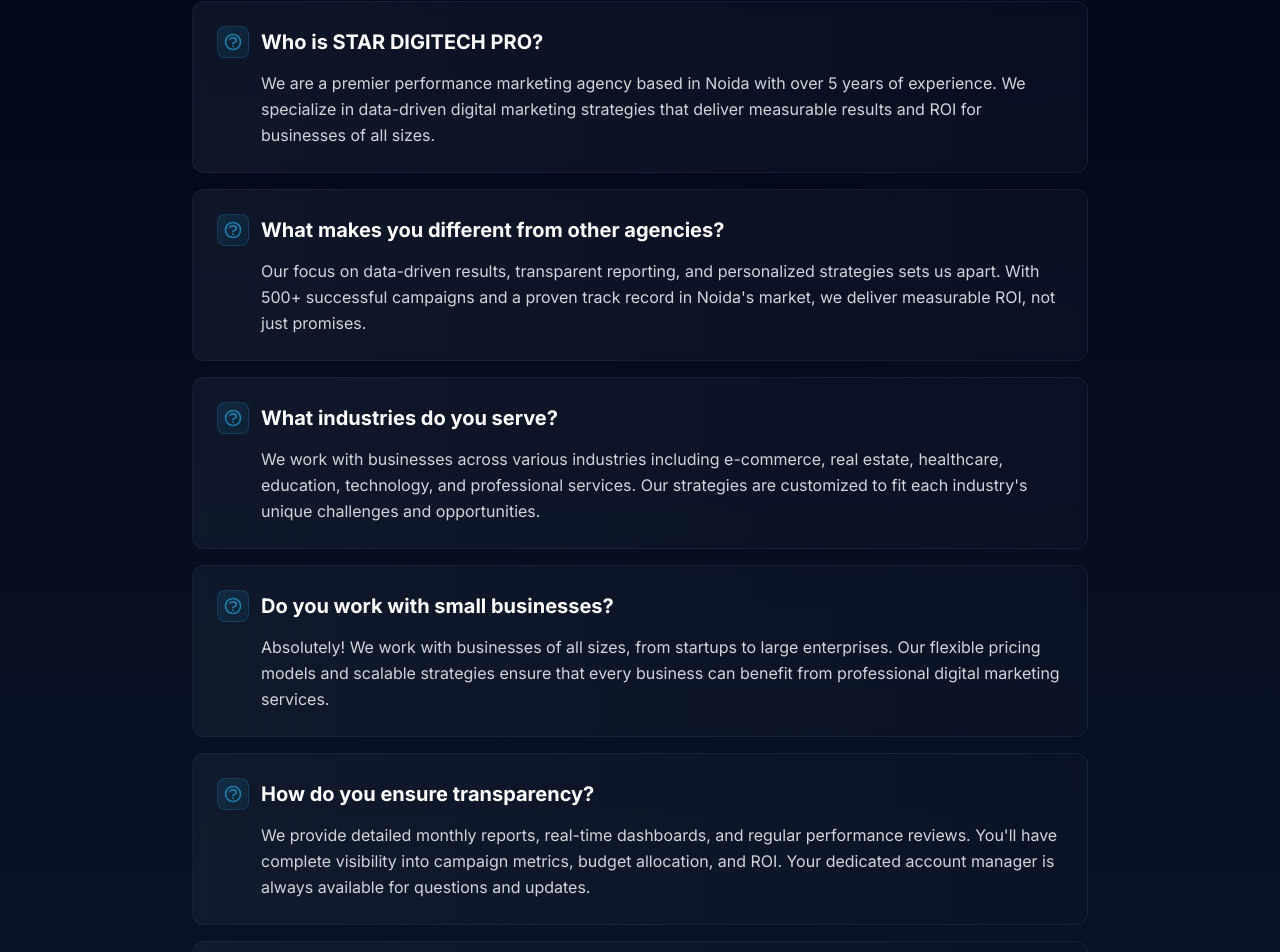
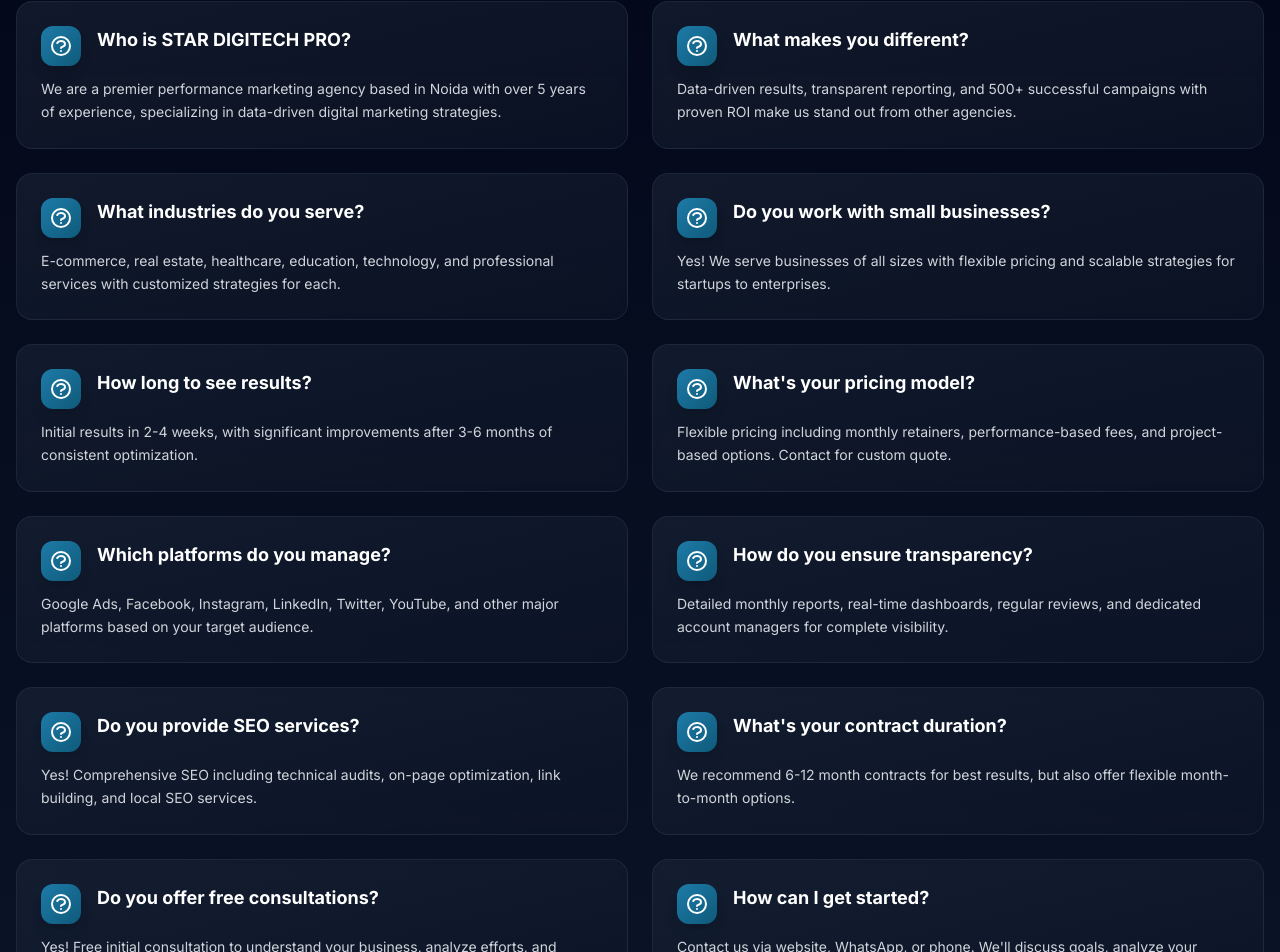
Before and after one commit to anshmydigitalcrown-ui/stardigitechpro, a Next.js app: page /about in a window 1280 px wide. Shown: the part 5727-6679 px from the top of the page. Built offline with nearby package versions, Linux system fonts and the light colour scheme.

Commit message:
Update FAQ section with 12 stylish questions in 2-column grid and fix Execution text color

```diff
--- a/app/about/page.tsx
+++ b/app/about/page.tsx
@@ -537,8 +537,8 @@ export default function ServicePage() {
                   3
                 </div>
               </div>
-              <h3 className="text-xl font-bold text-white mb-3 group-hover:text-primary transition-colors duration-300">Execution</h3>
-              <p className="text-gray-300 text-sm leading-relaxed">
+              <h3 className="text-xl font-bold text-white mb-3 transition-colors duration-300">Execution</h3>
+              <p className="text-white text-sm leading-relaxed">
                 Launch and manage campaigns with continuous monitoring and optimization
               </p>
             </div>
@@ -666,113 +666,191 @@ export default function ServicePage() {
         <div className="container mx-auto px-4">
           <div className="text-center mb-16">
             <p className="text-[#1d7ba8] text-sm uppercase tracking-wider font-semibold mb-4">FAQ</p>
-            <h2 className="text-4xl md:text-5xl font-bold text-white mb-4">Common Questions About Us</h2>
+            <h2 className="text-4xl md:text-5xl font-bold text-white mb-4">Frequently Asked Questions</h2>
             <p className="text-gray-300 text-lg max-w-3xl mx-auto">
               Everything you need to know about working with STAR DIGITECH PRO
             </p>
           </div>
 
-          <div className="max-w-4xl mx-auto space-y-4">
+          <div className="grid grid-cols-1 md:grid-cols-2 gap-6 max-w-7xl mx-auto">
             {/* FAQ 1 */}
-            <div className="group bg-gradient-to-r from-slate-800/40 to-slate-900/40 backdrop-blur-sm rounded-xl border border-slate-700/30 hover:border-[#1d7ba8]/50 transition-all duration-300 overflow-hidden">
-              <div className="p-6">
-                <h3 className="text-xl font-bold text-white mb-3 flex items-center gap-3">
-                  <span className="flex-shrink-0 w-8 h-8 bg-gradient-to-br from-[#1d7ba8]/20 to-[#1d7ba8]/10 rounded-lg flex items-center justify-center border border-[#1d7ba8]/30">
-                    <svg className="w-5 h-5 text-[#1d7ba8]" fill="none" stroke="currentColor" viewBox="0 0 24 24">
+            <div className="group bg-gradient-to-br from-slate-800/50 to-slate-900/50 backdrop-blur-sm rounded-2xl border border-slate-700/40 hover:border-[#1d7ba8]/60 transition-all duration-300 p-6 hover:shadow-xl hover:shadow-[#1d7ba8]/10">
+              <div className="flex items-start gap-4 mb-3">
+                <div className="flex-shrink-0 w-10 h-10 bg-gradient-to-br from-[#1d7ba8] to-[#0f5a7a] rounded-xl flex items-center justify-center shadow-lg">
+                  <svg className="w-6 h-6 text-white" fill="none" stroke="currentColor" viewBox="0 0 24 24">
                     <path strokeLinecap="round" strokeLinejoin="round" strokeWidth={2} d="M8.228 9c.549-1.165 2.03-2 3.772-2 2.21 0 4 1.343 4 3 0 1.4-1.278 2.575-3.006 2.907-.542.104-.994.54-.994 1.093m0 3h.01M21 12a9 9 0 11-18 0 9 9 0 0118 0z" />
                   </svg>
-                  </span>
-                  <span className="flex-1">Who is STAR DIGITECH PRO?</span>
-                </h3>
-                <p className="text-gray-300 text-base leading-relaxed ml-11">
-                  We are a premier performance marketing agency based in Noida with over 5 years of experience. We specialize in data-driven digital marketing strategies that deliver measurable results and ROI for businesses of all sizes.
+                </div>
+                <h3 className="text-lg font-bold text-white flex-1 group-hover:text-[#1d7ba8] transition-colors duration-300">Who is STAR DIGITECH PRO?</h3>
+              </div>
+              <p className="text-gray-300 text-sm leading-relaxed">
+                We are a premier performance marketing agency based in Noida with over 5 years of experience, specializing in data-driven digital marketing strategies.
               </p>
-              </div>
             </div>
 
             {/* FAQ 2 */}
-            <div className="group bg-gradient-to-r from-slate-800/40 to-slate-900/40 backdrop-blur-sm rounded-xl border border-slate-700/30 hover:border-[#1d7ba8]/50 transition-all duration-300 overflow-hidden">
-              <div className="p-6">
-                <h3 className="text-xl font-bold text-white mb-3 flex items-center gap-3">
-                  <span className="flex-shrink-0 w-8 h-8 bg-gradient-to-br from-[#1d7ba8]/20 to-[#1d7ba8]/10 rounded-lg flex items-center justify-center border border-[#1d7ba8]/30">
-                    <svg className="w-5 h-5 text-[#1d7ba8]" fill="none" stroke="currentColor" viewBox="0 0 24 24">
+            <div className="group bg-gradient-to-br from-slate-800/50 to-slate-900/50 backdrop-blur-sm rounded-2xl border border-slate-700/40 hover:border-[#1d7ba8]/60 transition-all duration-300 p-6 hover:shadow-xl hover:shadow-[#1d7ba8]/10">
+              <div className="flex items-start gap-4 mb-3">
+                <div className="flex-shrink-0 w-10 h-10 bg-gradient-to-br from-[#1d7ba8] to-[#0f5a7a] rounded-xl flex items-center justify-center shadow-lg">
+                  <svg className="w-6 h-6 text-white" fill="none" stroke="currentColor" viewBox="0 0 24 24">
                     <path strokeLinecap="round" strokeLinejoin="round" strokeWidth={2} d="M8.228 9c.549-1.165 2.03-2 3.772-2 2.21 0 4 1.343 4 3 0 1.4-1.278 2.575-3.006 2.907-.542.104-.994.54-.994 1.093m0 3h.01M21 12a9 9 0 11-18 0 9 9 0 0118 0z" />
                   </svg>
-                  </span>
-                  <span className="flex-1">What makes you different from other agencies?</span>
-                </h3>
-                <p className="text-gray-300 text-base leading-relaxed ml-11">
-                  Our focus on data-driven results, transparent reporting, and personalized strategies sets us apart. With 500+ successful campaigns and a proven track record in Noida's market, we deliver measurable ROI, not just promises.
+                </div>
+                <h3 className="text-lg font-bold text-white flex-1 group-hover:text-[#1d7ba8] transition-colors duration-300">What makes you different?</h3>
+              </div>
+              <p className="text-gray-300 text-sm leading-relaxed">
+                Data-driven results, transparent reporting, and 500+ successful campaigns with proven ROI make us stand out from other agencies.
               </p>
-              </div>
             </div>
 
             {/* FAQ 3 */}
-            <div className="group bg-gradient-to-r from-slate-800/40 to-slate-900/40 backdrop-blur-sm rounded-xl border border-slate-700/30 hover:border-[#1d7ba8]/50 transition-all duration-300 overflow-hidden">
-              <div className="p-6">
-                <h3 className="text-xl font-bold text-white mb-3 flex items-center gap-3">
-                  <span className="flex-shrink-0 w-8 h-8 bg-gradient-to-br from-[#1d7ba8]/20 to-[#1d7ba8]/10 rounded-lg flex items-center justify-center border border-[#1d7ba8]/30">
-                    <svg className="w-5 h-5 text-[#1d7ba8]" fill="none" stroke="currentColor" viewBox="0 0 24 24">
+            <div className="group bg-gradient-to-br from-slate-800/50 to-slate-900/50 backdrop-blur-sm rounded-2xl border border-slate-700/40 hover:border-[#1d7ba8]/60 transition-all duration-300 p-6 hover:shadow-xl hover:shadow-[#1d7ba8]/10">
+              <div className="flex items-start gap-4 mb-3">
+                <div className="flex-shrink-0 w-10 h-10 bg-gradient-to-br from-[#1d7ba8] to-[#0f5a7a] rounded-xl flex items-center justify-center shadow-lg">
+                  <svg className="w-6 h-6 text-white" fill="none" stroke="currentColor" viewBox="0 0 24 24">
                     <path strokeLinecap="round" strokeLinejoin="round" strokeWidth={2} d="M8.228 9c.549-1.165 2.03-2 3.772-2 2.21 0 4 1.343 4 3 0 1.4-1.278 2.575-3.006 2.907-.542.104-.994.54-.994 1.093m0 3h.01M21 12a9 9 0 11-18 0 9 9 0 0118 0z" />
                   </svg>
-                  </span>
-                  <span className="flex-1">What industries do you serve?</span>
-                </h3>
-                <p className="text-gray-300 text-base leading-relaxed ml-11">
-                  We work with businesses across various industries including e-commerce, real estate, healthcare, education, technology, and professional services. Our strategies are customized to fit each industry's unique challenges and opportunities.
+                </div>
+                <h3 className="text-lg font-bold text-white flex-1 group-hover:text-[#1d7ba8] transition-colors duration-300">What industries do you serve?</h3>
+              </div>
+              <p className="text-gray-300 text-sm leading-relaxed">
+                E-commerce, real estate, healthcare, education, technology, and professional services with customized strategies for each.
               </p>
-              </div>
             </div>
 
             {/* FAQ 4 */}
-            <div className="group bg-gradient-to-r from-slate-800/40 to-slate-900/40 backdrop-blur-sm rounded-xl border border-slate-700/30 hover:border-[#1d7ba8]/50 transition-all duration-300 overflow-hidden">
-              <div className="p-6">
-                <h3 className="text-xl font-bold text-white mb-3 flex items-center gap-3">
-                  <span className="flex-shrink-0 w-8 h-8 bg-gradient-to-br from-[#1d7ba8]/20 to-[#1d7ba8]/10 rounded-lg flex items-center justify-center border border-[#1d7ba8]/30">
-                    <svg className="w-5 h-5 text-[#1d7ba8]" fill="none" stroke="currentColor" viewBox="0 0 24 24">
+            <div className="group bg-gradient-to-br from-slate-800/50 to-slate-900/50 backdrop-blur-sm rounded-2xl border border-slate-700/40 hover:border-[#1d7ba8]/60 transition-all duration-300 p-6 hover:shadow-xl hover:shadow-[#1d7ba8]/10">
+              <div className="flex items-start gap-4 mb-3">
+                <div className="flex-shrink-0 w-10 h-10 bg-gradient-to-br from-[#1d7ba8] to-[#0f5a7a] rounded-xl flex items-center justify-center shadow-lg">
+                  <svg className="w-6 h-6 text-white" fill="none" stroke="currentColor" viewBox="0 0 24 24">
                     <path strokeLinecap="round" strokeLinejoin="round" strokeWidth={2} d="M8.228 9c.549-1.165 2.03-2 3.772-2 2.21 0 4 1.343 4 3 0 1.4-1.278 2.575-3.006 2.907-.542.104-.994.54-.994 1.093m0 3h.01M21 12a9 9 0 11-18 0 9 9 0 0118 0z" />
                   </svg>
-                  </span>
-                  <span className="flex-1">Do you work with small businesses?</span>
-                </h3>
-                <p className="text-gray-300 text-base leading-relaxed ml-11">
-                  Absolutely! We work with businesses of all sizes, from startups to large enterprises. Our flexible pricing models and scalable strategies ensure that every business can benefit from professional digital marketing services.
+                </div>
+                <h3 className="text-lg font-bold text-white flex-1 group-hover:text-[#1d7ba8] transition-colors duration-300">Do you work with small businesses?</h3>
+              </div>
+              <p className="text-gray-300 text-sm leading-relaxed">
+                Yes! We serve businesses of all sizes with flexible pricing and scalable strategies for startups to enterprises.
               </p>
-              </div>
             </div>
 
             {/* FAQ 5 */}
-            <div className="group bg-gradient-to-r from-slate-800/40 to-slate-900/40 backdrop-blur-sm rounded-xl border border-slate-700/30 hover:border-[#1d7ba8]/50 transition-all duration-300 overflow-hidden">
-              <div className="p-6">
-                <h3 className="text-xl font-bold text-white mb-3 flex items-center gap-3">
-                  <span className="flex-shrink-0 w-8 h-8 bg-gradient-to-br from-[#1d7ba8]/20 to-[#1d7ba8]/10 rounded-lg flex items-center justify-center border border-[#1d7ba8]/30">
-                    <svg className="w-5 h-5 text-[#1d7ba8]" fill="none" stroke="currentColor" viewBox="0 0 24 24">
+            <div className="group bg-gradient-to-br from-slate-800/50 to-slate-900/50 backdrop-blur-sm rounded-2xl border border-slate-700/40 hover:border-[#1d7ba8]/60 transition-all duration-300 p-6 hover:shadow-xl hover:shadow-[#1d7ba8]/10">
+              <div className="flex items-start gap-4 mb-3">
+                <div className="flex-shrink-0 w-10 h-10 bg-gradient-to-br from-[#1d7ba8] to-[#0f5a7a] rounded-xl flex items-center justify-center shadow-lg">
+                  <svg className="w-6 h-6 text-white" fill="none" stroke="currentColor" viewBox="0 0 24 24">
                     <path strokeLinecap="round" strokeLinejoin="round" strokeWidth={2} d="M8.228 9c.549-1.165 2.03-2 3.772-2 2.21 0 4 1.343 4 3 0 1.4-1.278 2.575-3.006 2.907-.542.104-.994.54-.994 1.093m0 3h.01M21 12a9 9 0 11-18 0 9 9 0 0118 0z" />
                   </svg>
-                  </span>
-                  <span className="flex-1">How do you ensure transparency?</span>
-                </h3>
-                <p className="text-gray-300 text-base leading-relaxed ml-11">
-                  We provide detailed monthly reports, real-time dashboards, and regular performance reviews. You'll have complete visibility into campaign metrics, budget allocation, and ROI. Your dedicated account manager is always available for questions and updates.
+                </div>
+                <h3 className="text-lg font-bold text-white flex-1 group-hover:text-[#1d7ba8] transition-colors duration-300">How long to see results?</h3>
+              </div>
+              <p className="text-gray-300 text-sm leading-relaxed">
+                Initial results in 2-4 weeks, with significant improvements after 3-6 months of consistent optimization.
               </p>
-              </div>
             </div>
 
             {/* FAQ 6 */}
-            <div className="group bg-gradient-to-r from-slate-800/40 to-slate-900/40 backdrop-blur-sm rounded-xl border border-slate-700/30 hover:border-[#1d7ba8]/50 transition-all duration-300 overflow-hidden">
-              <div className="p-6">
-                <h3 className="text-xl font-bold text-white mb-3 flex items-center gap-3">
-                  <span className="flex-shrink-0 w-8 h-8 bg-gradient-to-br from-[#1d7ba8]/20 to-[#1d7ba8]/10 rounded-lg flex items-center justify-center border border-[#1d7ba8]/30">
-                    <svg className="w-5 h-5 text-[#1d7ba8]" fill="none" stroke="currentColor" viewBox="0 0 24 24">
+            <div className="group bg-gradient-to-br from-slate-800/50 to-slate-900/50 backdrop-blur-sm rounded-2xl border border-slate-700/40 hover:border-[#1d7ba8]/60 transition-all duration-300 p-6 hover:shadow-xl hover:shadow-[#1d7ba8]/10">
+              <div className="flex items-start gap-4 mb-3">
+                <div className="flex-shrink-0 w-10 h-10 bg-gradient-to-br from-[#1d7ba8] to-[#0f5a7a] rounded-xl flex items-center justify-center shadow-lg">
+                  <svg className="w-6 h-6 text-white" fill="none" stroke="currentColor" viewBox="0 0 24 24">
                     <path strokeLinecap="round" strokeLinejoin="round" strokeWidth={2} d="M8.228 9c.549-1.165 2.03-2 3.772-2 2.21 0 4 1.343 4 3 0 1.4-1.278 2.575-3.006 2.907-.542.104-.994.54-.994 1.093m0 3h.01M21 12a9 9 0 11-18 0 9 9 0 0118 0z" />
                   </svg>
-                  </span>
-                  <span className="flex-1">How can I get started?</span>
-                </h3>
-                <p className="text-gray-300 text-base leading-relaxed ml-11">
-                  Getting started is easy! Contact us through our website, WhatsApp, or phone for a free consultation. We'll discuss your business goals, analyze your current marketing efforts, and create a customized strategy tailored to your needs.
+                </div>
+                <h3 className="text-lg font-bold text-white flex-1 group-hover:text-[#1d7ba8] transition-colors duration-300">What's your pricing model?</h3>
+              </div>
+              <p className="text-gray-300 text-sm leading-relaxed">
+                Flexible pricing including monthly retainers, performance-based fees, and project-based options. Contact for custom quote.
               </p>
             </div>
+
+            {/* FAQ 7 */}
+            <div className="group bg-gradient-to-br from-slate-800/50 to-slate-900/50 backdrop-blur-sm rounded-2xl border border-slate-700/40 hover:border-[#1d7ba8]/60 transition-all duration-300 p-6 hover:shadow-xl hover:shadow-[#1d7ba8]/10">
+              <div className="flex items-start gap-4 mb-3">
+                <div className="flex-shrink-0 w-10 h-10 bg-gradient-to-br from-[#1d7ba8] to-[#0f5a7a] rounded-xl flex items-center justify-center shadow-lg">
+                  <svg className="w-6 h-6 text-white" fill="none" stroke="currentColor" viewBox="0 0 24 24">
+                    <path strokeLinecap="round" strokeLinejoin="round" strokeWidth={2} d="M8.228 9c.549-1.165 2.03-2 3.772-2 2.21 0 4 1.343 4 3 0 1.4-1.278 2.575-3.006 2.907-.542.104-.994.54-.994 1.093m0 3h.01M21 12a9 9 0 11-18 0 9 9 0 0118 0z" />
+                  </svg>
+                </div>
+                <h3 className="text-lg font-bold text-white flex-1 group-hover:text-[#1d7ba8] transition-colors duration-300">Which platforms do you manage?</h3>
+              </div>
+              <p className="text-gray-300 text-sm leading-relaxed">
+                Google Ads, Facebook, Instagram, LinkedIn, Twitter, YouTube, and other major platforms based on your target audience.
+              </p>
+            </div>
+
+            {/* FAQ 8 */}
+            <div className="group bg-gradient-to-br from-slate-800/50 to-slate-900/50 backdrop-blur-sm rounded-2xl border border-slate-700/40 hover:border-[#1d7ba8]/60 transition-all duration-300 p-6 hover:shadow-xl hover:shadow-[#1d7ba8]/10">
+              <div className="flex items-start gap-4 mb-3">
+                <div className="flex-shrink-0 w-10 h-10 bg-gradient-to-br from-[#1d7ba8] to-[#0f5a7a] rounded-xl flex items-center justify-center shadow-lg">
+                  <svg className="w-6 h-6 text-white" fill="none" stroke="currentColor" viewBox="0 0 24 24">
+                    <path strokeLinecap="round" strokeLinejoin="round" strokeWidth={2} d="M8.228 9c.549-1.165 2.03-2 3.772-2 2.21 0 4 1.343 4 3 0 1.4-1.278 2.575-3.006 2.907-.542.104-.994.54-.994 1.093m0 3h.01M21 12a9 9 0 11-18 0 9 9 0 0118 0z" />
+                  </svg>
+                </div>
+                <h3 className="text-lg font-bold text-white flex-1 group-hover:text-[#1d7ba8] transition-colors duration-300">How do you ensure transparency?</h3>
+              </div>
+              <p className="text-gray-300 text-sm leading-relaxed">
+                Detailed monthly reports, real-time dashboards, regular reviews, and dedicated account managers for complete visibility.
+              </p>
+            </div>
+
+            {/* FAQ 9 */}
+            <div className="group bg-gradient-to-br from-slate-800/50 to-slate-900/50 backdrop-blur-sm rounded-2xl border border-slate-700/40 hover:border-[#1d7ba8]/60 transition-all duration-300 p-6 hover:shadow-xl hover:shadow-[#1d7ba8]/10">
+              <div className="flex items-start gap-4 mb-3">
+                <div className="flex-shrink-0 w-10 h-10 bg-gradient-to-br from-[#1d7ba8] to-[#0f5a7a] rounded-xl flex items-center justify-center shadow-lg">
+                  <svg className="w-6 h-6 text-white" fill="none" stroke="currentColor" viewBox="0 0 24 24">
+                    <path strokeLinecap="round" strokeLinejoin="round" strokeWidth={2} d="M8.228 9c.549-1.165 2.03-2 3.772-2 2.21 0 4 1.343 4 3 0 1.4-1.278 2.575-3.006 2.907-.542.104-.994.54-.994 1.093m0 3h.01M21 12a9 9 0 11-18 0 9 9 0 0118 0z" />
+                  </svg>
+                </div>
+                <h3 className="text-lg font-bold text-white flex-1 group-hover:text-[#1d7ba8] transition-colors duration-300">Do you provide SEO services?</h3>
+              </div>
+              <p className="text-gray-300 text-sm leading-relaxed">
+                Yes! Comprehensive SEO including technical audits, on-page optimization, link building, and local SEO services.
+              </p>
+            </div>
+
+            {/* FAQ 10 */}
+            <div className="group bg-gradient-to-br from-slate-800/50 to-slate-900/50 backdrop-blur-sm rounded-2xl border border-slate-700/40 hover:border-[#1d7ba8]/60 transition-all duration-300 p-6 hover:shadow-xl hover:shadow-[#1d7ba8]/10">
+              <div className="flex items-start gap-4 mb-3">
+                <div className="flex-shrink-0 w-10 h-10 bg-gradient-to-br from-[#1d7ba8] to-[#0f5a7a] rounded-xl flex items-center justify-center shadow-lg">
+                  <svg className="w-6 h-6 text-white" fill="none" stroke="currentColor" viewBox="0 0 24 24">
+                    <path strokeLinecap="round" strokeLinejoin="round" strokeWidth={2} d="M8.228 9c.549-1.165 2.03-2 3.772-2 2.21 0 4 1.343 4 3 0 1.4-1.278 2.575-3.006 2.907-.542.104-.994.54-.994 1.093m0 3h.01M21 12a9 9 0 11-18 0 9 9 0 0118 0z" />
+                  </svg>
+                </div>
+                <h3 className="text-lg font-bold text-white flex-1 group-hover:text-[#1d7ba8] transition-colors duration-300">What's your contract duration?</h3>
+              </div>
+              <p className="text-gray-300 text-sm leading-relaxed">
+                We recommend 6-12 month contracts for best results, but also offer flexible month-to-month options.
+              </p>
+            </div>
+
+            {/* FAQ 11 */}
+            <div className="group bg-gradient-to-br from-slate-800/50 to-slate-900/50 backdrop-blur-sm rounded-2xl border border-slate-700/40 hover:border-[#1d7ba8]/60 transition-all duration-300 p-6 hover:shadow-xl hover:shadow-[#1d7ba8]/10">
+              <div className="flex items-start gap-4 mb-3">
+                <div className="flex-shrink-0 w-10 h-10 bg-gradient-to-br from-[#1d7ba8] to-[#0f5a7a] rounded-xl flex items-center justify-center shadow-lg">
+                  <svg className="w-6 h-6 text-white" fill="none" stroke="currentColor" viewBox="0 0 24 24">
+                    <path strokeLinecap="round" strokeLinejoin="round" strokeWidth={2} d="M8.228 9c.549-1.165 2.03-2 3.772-2 2.21 0 4 1.343 4 3 0 1.4-1.278 2.575-3.006 2.907-.542.104-.994.54-.994 1.093m0 3h.01M21 12a9 9 0 11-18 0 9 9 0 0118 0z" />
+                  </svg>
+                </div>
+                <h3 className="text-lg font-bold text-white flex-1 group-hover:text-[#1d7ba8] transition-colors duration-300">Do you offer free consultations?</h3>
+              </div>
+              <p className="text-gray-300 text-sm leading-relaxed">
+                Yes! Free initial consultation to understand your business, analyze efforts, and propose tailored strategies.
+              </p>
+            </div>
+
+            {/* FAQ 12 */}
+            <div className="group bg-gradient-to-br from-slate-800/50 to-slate-900/50 backdrop-blur-sm rounded-2xl border border-slate-700/40 hover:border-[#1d7ba8]/60 transition-all duration-300 p-6 hover:shadow-xl hover:shadow-[#1d7ba8]/10">
+              <div className="flex items-start gap-4 mb-3">
+                <div className="flex-shrink-0 w-10 h-10 bg-gradient-to-br from-[#1d7ba8] to-[#0f5a7a] rounded-xl flex items-center justify-center shadow-lg">
+                  <svg className="w-6 h-6 text-white" fill="none" stroke="currentColor" viewBox="0 0 24 24">
+                    <path strokeLinecap="round" strokeLinejoin="round" strokeWidth={2} d="M8.228 9c.549-1.165 2.03-2 3.772-2 2.21 0 4 1.343 4 3 0 1.4-1.278 2.575-3.006 2.907-.542.104-.994.54-.994 1.093m0 3h.01M21 12a9 9 0 11-18 0 9 9 0 0118 0z" />
+                  </svg>
+                </div>
+                <h3 className="text-lg font-bold text-white flex-1 group-hover:text-[#1d7ba8] transition-colors duration-300">How can I get started?</h3>
+              </div>
+              <p className="text-gray-300 text-sm leading-relaxed">
+                Contact us via website, WhatsApp, or phone. We'll discuss goals, analyze your marketing, and create a customized strategy.
+              </p>
             </div>
           </div>
 
```
Lines whose indentation alone changed are shown as unchanged.
